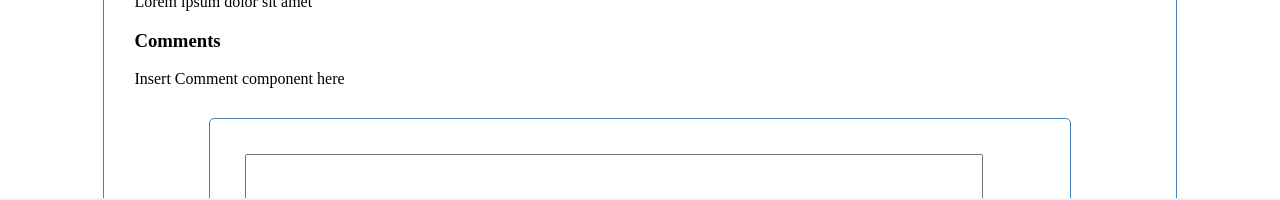
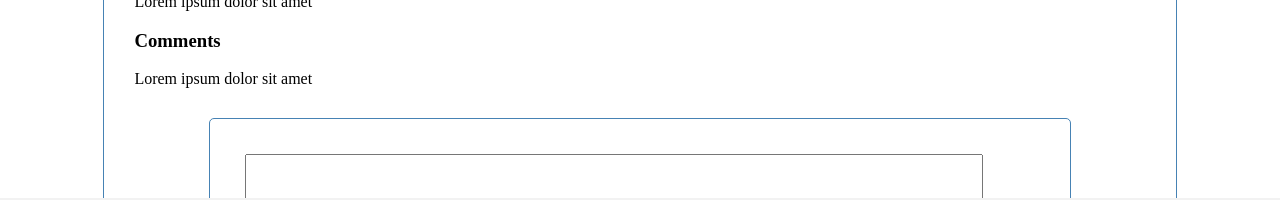
Before and after one commit to kayrux/University-Course-Helper, a React (Create React App) app in the folder client/: page /1 in a window 1280 px wide. Shown: the part 548-748 px from the top of the page. Built offline with nearby package versions, Linux system fonts and the light colour scheme.

Commit message:
Moved Course display code into CouseInfo.js

```diff
--- a/client/src/App.js
+++ b/client/src/App.js
@@ -8,7 +8,7 @@ import FacultyList from "./pages/facultyList/FacultyList";
 import ReportList from "./pages/reportList/ReportList";
 import LoginContainer from "./pages/login/LoginContainer";
 import EditAccountContainer from "./pages/editAccount/EditAccountContainer";
-import CoursePage from "./pages/TEST/CoursePage.js"
+import CourseInfo from "./pages/courseInfo/CourseInfo";
 
 const App = () => {
     const [showLoggedInAsAdmin, setLoggedAsAdmin] = useState(false) // Keep track of whether the user is logged in as admin
@@ -36,7 +36,7 @@ const App = () => {
                     <Route path="/login" element={<LoginContainer onLogin={login}/>}></Route>
                     <Route path="/edit-account" element={<EditAccountContainer />}></Route>
                     {/*Below path is for luigi image (delete if you hate luigi)*/}
-                    <Route path="/:courseId" element={<CoursePage />}></Route>
+                    <Route path="/:courseId" element={<CourseInfo />}></Route>
                 </Routes>
                 <Footer loggedIn={showLoggedInAsAdmin}/>
             </div>
--- a/client/src/pages/TEST/CoursePage.js
+++ /dev/null
@@ -1,45 +0,0 @@
-import L from "../../Luigi_NSMBUDX.png"
-import AddCommentContainer from "../courseInfo/AddCommentContainer"
-
-//makes a luigi in all course pages (wahoo)
-const CoursePage = () => {
-
-    return(
-        <div className="courseInfo-display">
-            <h1>Course Information</h1>
-            <h3>Course description</h3>
-            <p1>
-                Lorem ipsum dolor sit amet, consectetuer adipiscing elit. Aenean commodo
-                ligula eget dolor. Aenean massa. Cum sociis natoque penatibus et magnis dis parturient montes,
-                nascetur ridiculus mus. Donec quam felis, ultricies nec, pellentesque eu, pretium quis, sem.
-                Nulla consequat massa quis enim.
-            </p1>
-            <h3>Professors</h3>
-            <p1>
-                Lorem ipsum dolor sit amet, consectetuer adipiscing elit. Aenean commodo
-                ligula eget dolor. Aenean massa. Cum sociis natoque penatibus et magnis dis parturient montes,
-                nascetur ridiculus mus. Donec quam felis, ultricies nec, pellentesque eu, pretium quis, sem.
-                Nulla consequat massa quis enim.
-            </p1>
-            <h3>Department</h3>
-            <p1>
-                Lorem ipsum dolor sit amet, consectetuer adipiscing elit. Aenean commodo
-                ligula eget dolor. Aenean massa. Cum sociis natoque penatibus et magnis dis parturient montes,
-                nascetur ridiculus mus. Donec quam felis, ultricies nec, pellentesque eu, pretium quis, sem.
-                Nulla consequat massa quis enim.
-            </p1>
-            <h3>Degree</h3>
-            <p1>
-                Lorem ipsum dolor sit amet
-            </p1>
-
-            <h3>Comments</h3>
-            <p1>
-                Insert Comment component here
-            </p1>
-            <AddCommentContainer />
-        </div>
-    )
-}
-
-export default CoursePage
--- a/client/src/pages/courseInfo/CourseInfo.js
+++ b/client/src/pages/courseInfo/CourseInfo.js
@@ -1,16 +1,43 @@
 import { useState } from "react"
 import ListDisplay from '../../components/ListDiplay';
+import AddCommentContainer from "../courseInfo/AddCommentContainer"
 
 const CourseInfo = () => {
+    return(
+        <div className="courseInfo-display">
+        <h1>Course Information</h1>
+        <h3>Course description</h3>
+        <p1>
+            Lorem ipsum dolor sit amet, consectetuer adipiscing elit. Aenean commodo
+            ligula eget dolor. Aenean massa. Cum sociis natoque penatibus et magnis dis parturient montes,
+            nascetur ridiculus mus. Donec quam felis, ultricies nec, pellentesque eu, pretium quis, sem.
+            Nulla consequat massa quis enim.
+        </p1>
+        <h3>Professors</h3>
+        <p1>
+            Lorem ipsum dolor sit amet, consectetuer adipiscing elit. Aenean commodo
+            ligula eget dolor. Aenean massa. Cum sociis natoque penatibus et magnis dis parturient montes,
+            nascetur ridiculus mus. Donec quam felis, ultricies nec, pellentesque eu, pretium quis, sem.
+            Nulla consequat massa quis enim.
+        </p1>
+        <h3>Department</h3>
+        <p1>
+            Lorem ipsum dolor sit amet, consectetuer adipiscing elit. Aenean commodo
+            ligula eget dolor. Aenean massa. Cum sociis natoque penatibus et magnis dis parturient montes,
+            nascetur ridiculus mus. Donec quam felis, ultricies nec, pellentesque eu, pretium quis, sem.
+            Nulla consequat massa quis enim.
+        </p1>
+        <h3>Degree</h3>
+        <p1>
+            Lorem ipsum dolor sit amet
+        </p1>
 
-    const [courseInformation, setCourseInformation] = useState(["Courses", "Professor Links", "Department Links", "Degree Links", "Comments/Ratings"])
-
-    const type = "course"
-
-    return(
-        <div>
-            <ListDisplay list = {courseInformation} type = {type} />
-        </div>
+        <h3>Comments</h3>
+        <p1>
+            Lorem ipsum dolor sit amet
+        </p1>
+        <AddCommentContainer />
+    </div>
     )
 }
 
```
